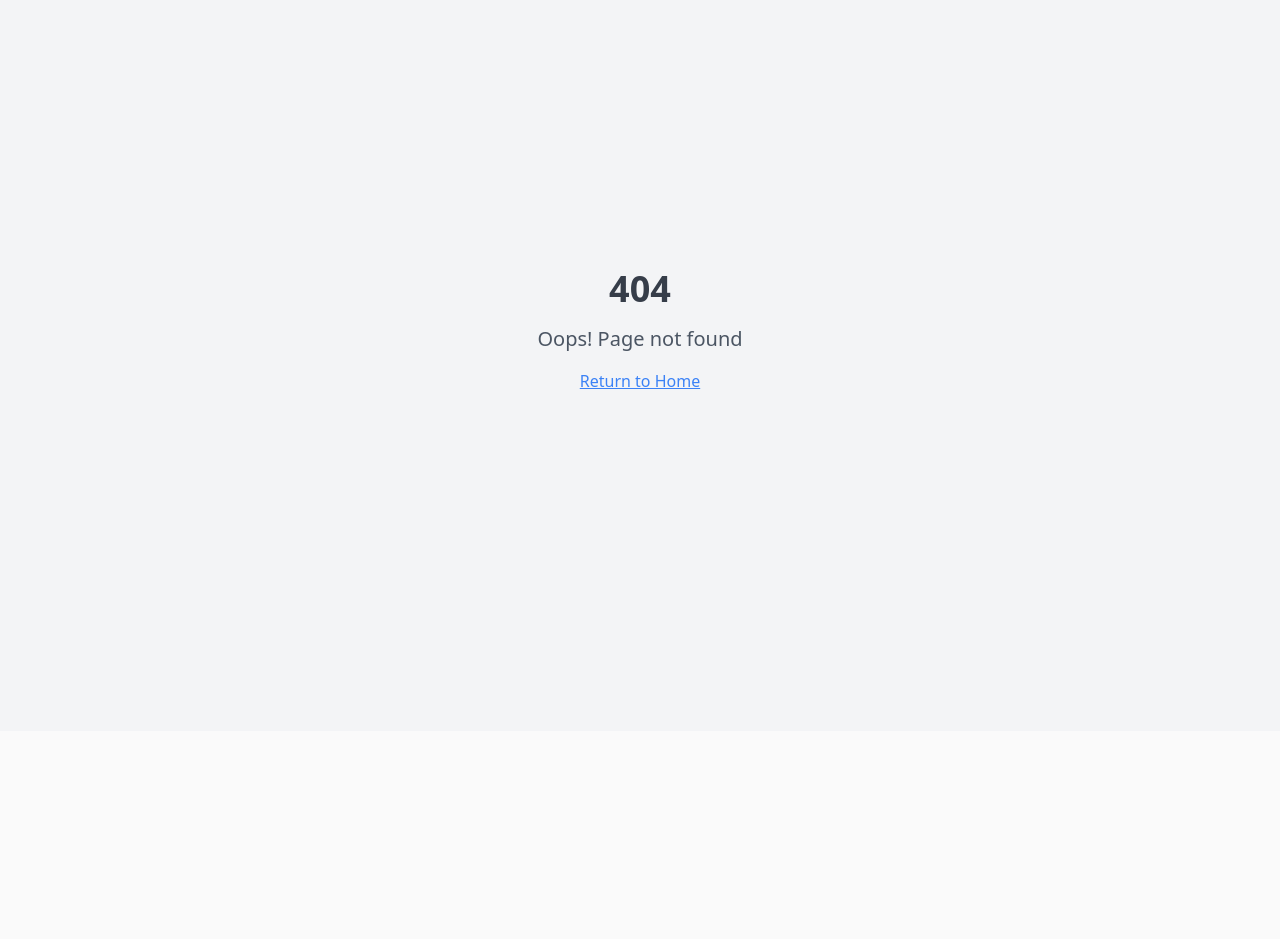
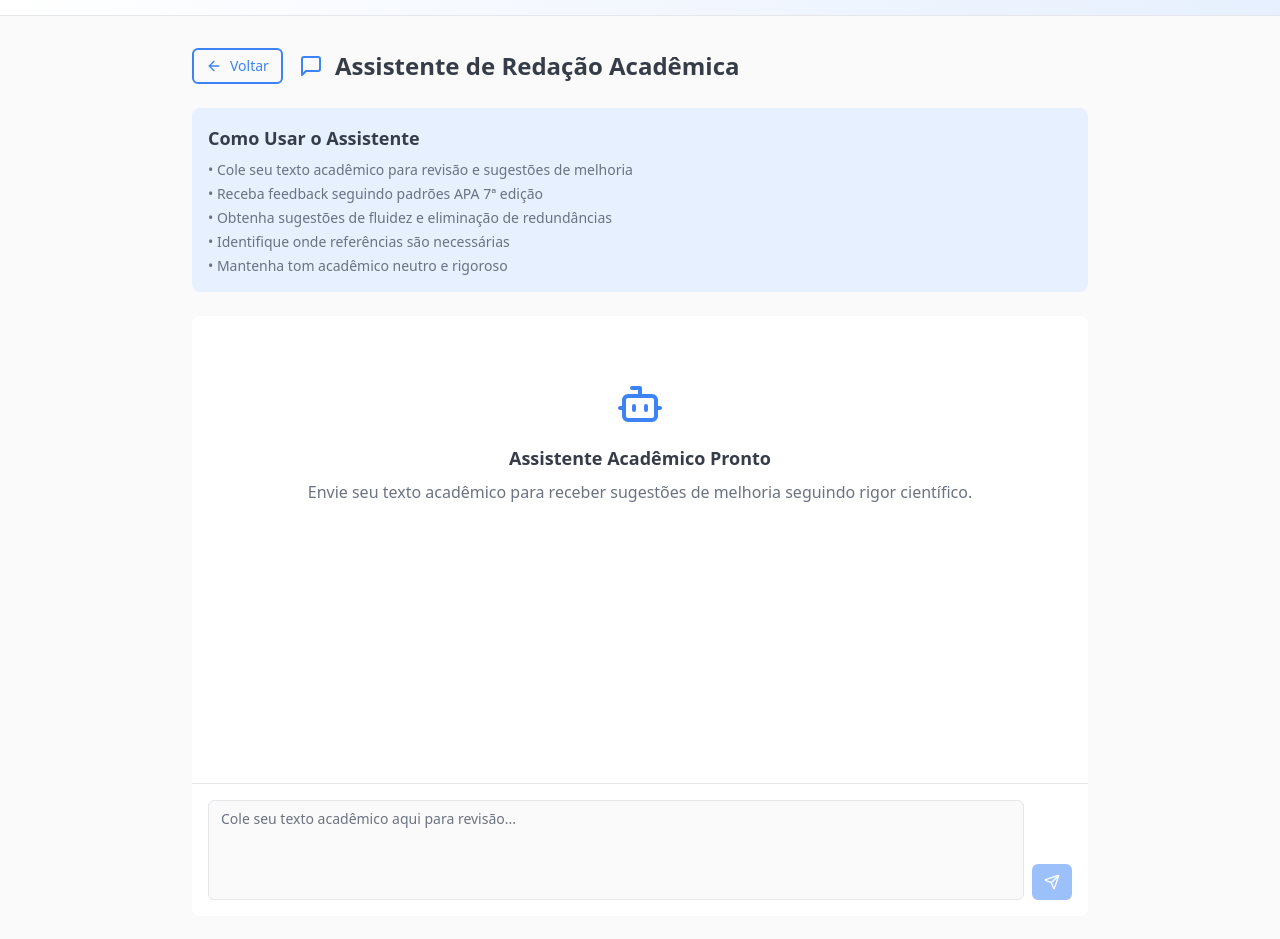
Before and after one commit to betjuliano/academic-article-craft, a React (Vite) app: page /assistente in a window 1280 px wide. Before the commit this address had no page. Shown: the part 69-1008 px from the top of the page. Before the commit the page ends 800 px from the top, so only its background shows below. Built offline with nearby package versions, Linux system fonts and the light colour scheme.

Commit message:
Add Writing Assistant feature
Adds a new screen and button for a writing assistant. The assistant is a chat interface powered by an LLM, designed to refine text based on academic standards and APA 7th edition guidelines.

```diff
--- a/src/App.tsx
+++ b/src/App.tsx
@@ -5,6 +5,7 @@ import { QueryClient, QueryClientProvider } from "@tanstack/react-query";
 import { BrowserRouter, Routes, Route } from "react-router-dom";
 import Index from "./pages/Index";
 import Process from "./pages/Process";
+import WritingAssistant from "./pages/WritingAssistant";
 import NotFound from "./pages/NotFound";
 
 const queryClient = new QueryClient();
@@ -18,6 +19,7 @@ const App = () => (
         <Routes>
           <Route path="/" element={<Index />} />
           <Route path="/process" element={<Process />} />
+          <Route path="/assistente" element={<WritingAssistant />} />
           {/* ADD ALL CUSTOM ROUTES ABOVE THE CATCH-ALL "*" ROUTE */}
           <Route path="*" element={<NotFound />} />
         </Routes>
--- a/src/pages/Index.tsx
+++ b/src/pages/Index.tsx
@@ -75,6 +75,10 @@ const Index = () => {
               <Button size="lg" variant="academic" className="text-lg px-8 py-6" onClick={handleStartNewArticle}>
                 <FileText className="w-5 h-5 mr-2" />
                 Iniciar Novo Artigo
+              </Button>
+              <Button size="lg" variant="academicOutline" className="text-lg px-8 py-6" onClick={() => navigate("/assistente")}>
+                <MessageSquare className="w-5 h-5 mr-2" />
+                Assistente de Redação
               </Button>
               <Button size="lg" variant="academicOutline" className="text-lg px-8 py-6" onClick={handleStartNewArticle}>
                 <BookOpen className="w-5 h-5 mr-2" />
--- /dev/null
+++ b/src/pages/WritingAssistant.tsx
@@ -0,0 +1,213 @@
+import { useState } from "react";
+import { Send, ArrowLeft, MessageSquare, User, Bot } from "lucide-react";
+import { Button } from "@/components/ui/button";
+import { Textarea } from "@/components/ui/textarea";
+import { useNavigate } from "react-router-dom";
+import AcademicLayout from "@/components/AcademicLayout";
+
+interface Message {
+  id: string;
+  type: 'user' | 'assistant';
+  content: string;
+  timestamp: Date;
+}
+
+const WritingAssistant = () => {
+  const navigate = useNavigate();
+  const [messages, setMessages] = useState<Message[]>([]);
+  const [input, setInput] = useState("");
+  const [isLoading, setIsLoading] = useState(false);
+
+  const processWithAcademicAgent = async (userText: string): Promise<string> => {
+    // Simulated AI processing with the academic agent instructions
+    setIsLoading(true);
+
+    // Simulate processing time
+    await new Promise(resolve => setTimeout(resolve, 1500));
+
+    // This would be replaced with actual LLM integration
+    const response = `**Análise Acadêmica Concluída**
+
+**Trecho Original:** "${userText}"
+
+**Trecho Sugerido:** "${userText}" (com ajustes de fluidez e eliminação de redundâncias)
+
+**Observação:** Recomendo verificar a adequação às normas APA 7ª edição e incluir referências adequadas para sustentar as afirmações apresentadas.
+
+**Sugestões de Melhoria:**
+- Considerar tom mais neutro e objetivo
+- Eliminar possíveis redundâncias
+- Verificar estrutura gramatical conforme padrão acadêmico
+
+**Referências Necessárias:**
+- Referência 1: para fundamentar [conceito específico]
+- Referência 2: para sustentar [metodologia mencionada]
+
+*Análise realizada seguindo padrões acadêmicos internacionais e normas APA 7ª edição.*`;
+
+    setIsLoading(false);
+    return response;
+  };
+
+  const handleSendMessage = async () => {
+    if (!input.trim()) return;
+
+    const userMessage: Message = {
+      id: Date.now().toString(),
+      type: 'user',
+      content: input,
+      timestamp: new Date()
+    };
+
+    setMessages(prev => [...prev, userMessage]);
+    setInput("");
+
+    try {
+      const assistantResponse = await processWithAcademicAgent(input);
+
+      const assistantMessage: Message = {
+        id: (Date.now() + 1).toString(),
+        type: 'assistant',
+        content: assistantResponse,
+        timestamp: new Date()
+      };
+
+      setMessages(prev => [...prev, assistantMessage]);
+    } catch (error) {
+      console.error('Erro ao processar mensagem:', error);
+    }
+  };
+
+  const handleKeyPress = (e: React.KeyboardEvent) => {
+    if (e.key === 'Enter' && !e.shiftKey) {
+      e.preventDefault();
+      handleSendMessage();
+    }
+  };
+
+  return (
+    <AcademicLayout>
+      <div className="max-w-4xl mx-auto">
+        {/* Header */}
+        <div className="flex items-center gap-4 mb-6">
+          <Button
+            variant="academicOutline"
+            size="sm"
+            onClick={() => navigate("/")}
+            className="flex items-center gap-2"
+          >
+            <ArrowLeft className="w-4 h-4" />
+            Voltar
+          </Button>
+          <div className="flex items-center gap-3">
+            <MessageSquare className="w-6 h-6 text-academic-blue" />
+            <h1 className="text-2xl font-bold text-foreground">Assistente de Redação Acadêmica</h1>
+          </div>
+        </div>
+
+        {/* Instructions */}
+        <div className="bg-academic-blue-light rounded-lg p-4 mb-6">
+          <h2 className="text-lg font-semibold text-foreground mb-2">Como Usar o Assistente</h2>
+          <ul className="text-academic-gray text-sm space-y-1">
+            <li>• Cole seu texto acadêmico para revisão e sugestões de melhoria</li>
+            <li>• Receba feedback seguindo padrões APA 7ª edição</li>
+            <li>• Obtenha sugestões de fluidez e eliminação de redundâncias</li>
+            <li>• Identifique onde referências são necessárias</li>
+            <li>• Mantenha tom acadêmico neutro e rigoroso</li>
+          </ul>
+        </div>
+
+        {/* Chat Area */}
+        <div className="bg-card rounded-lg shadow-[var(--shadow-card)] flex flex-col h-[600px]">
+          {/* Messages */}
+          <div className="flex-1 overflow-y-auto p-4 space-y-4">
+            {messages.length === 0 ? (
+              <div className="text-center py-12">
+                <Bot className="w-12 h-12 text-academic-blue mx-auto mb-4" />
+                <h3 className="text-lg font-semibold text-foreground mb-2">
+                  Assistente Acadêmico Pronto
+                </h3>
+                <p className="text-academic-gray">
+                  Envie seu texto acadêmico para receber sugestões de melhoria seguindo rigor científico.
+                </p>
+              </div>
+            ) : (
+              messages.map((message) => (
+                <div
+                  key={message.id}
+                  className={`flex gap-3 ${message.type === 'user' ? 'justify-end' : 'justify-start'}`}
+                >
+                  {message.type === 'assistant' && (
+                    <div className="w-8 h-8 rounded-full bg-academic-blue flex items-center justify-center flex-shrink-0">
+                      <Bot className="w-4 h-4 text-white" />
+                    </div>
+                  )}
+
+                  <div
+                    className={`max-w-[70%] p-4 rounded-lg ${
+                      message.type === 'user'
+                        ? 'bg-academic-blue text-white'
+                        : 'bg-academic-blue-light text-foreground'
+                    }`}
+                  >
+                    <div className="whitespace-pre-wrap">{message.content}</div>
+                    <div className="text-xs opacity-70 mt-2">
+                      {message.timestamp.toLocaleTimeString()}
+                    </div>
+                  </div>
+
+                  {message.type === 'user' && (
+                    <div className="w-8 h-8 rounded-full bg-primary flex items-center justify-center flex-shrink-0">
+                      <User className="w-4 h-4 text-white" />
+                    </div>
+                  )}
+                </div>
+              ))
+            )}
+
+            {isLoading && (
+              <div className="flex gap-3 justify-start">
+                <div className="w-8 h-8 rounded-full bg-academic-blue flex items-center justify-center flex-shrink-0">
+                  <Bot className="w-4 h-4 text-white" />
+                </div>
+                <div className="bg-academic-blue-light p-4 rounded-lg">
+                  <div className="flex items-center gap-2">
+                    <div className="w-2 h-2 bg-academic-blue rounded-full animate-pulse"></div>
+                    <div className="w-2 h-2 bg-academic-blue rounded-full animate-pulse delay-75"></div>
+                    <div className="w-2 h-2 bg-academic-blue rounded-full animate-pulse delay-150"></div>
+                    <span className="text-academic-gray text-sm ml-2">Analisando texto...</span>
+                  </div>
+                </div>
+              </div>
+            )}
+          </div>
+
+          {/* Input Area */}
+          <div className="border-t border-border p-4">
+            <div className="flex gap-2">
+              <Textarea
+                value={input}
+                onChange={(e) => setInput(e.target.value)}
+                onKeyPress={handleKeyPress}
+                placeholder="Cole seu texto acadêmico aqui para revisão..."
+                className="flex-1 min-h-[100px] resize-none"
+                disabled={isLoading}
+              />
+              <Button
+                onClick={handleSendMessage}
+                disabled={!input.trim() || isLoading}
+                variant="academic"
+                size="sm"
+                className="self-end"
+              >
+                <Send className="w-4 h-4" />
+              </Button>
+            </div>
+          </div>
+        </div>
+      </div>
+    </AcademicLayout>
+  );
+};
+
+export default WritingAssistant;
```
